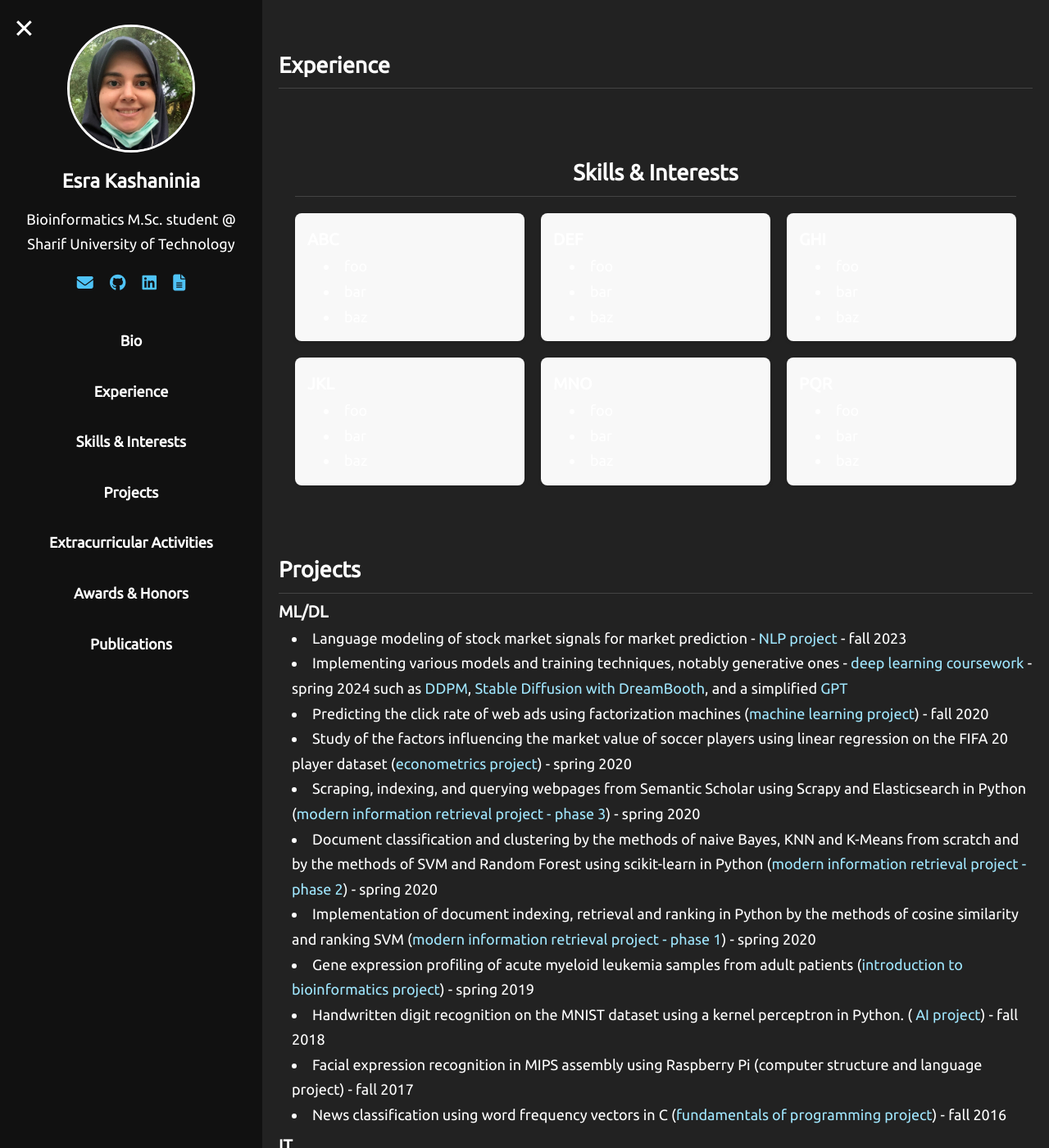
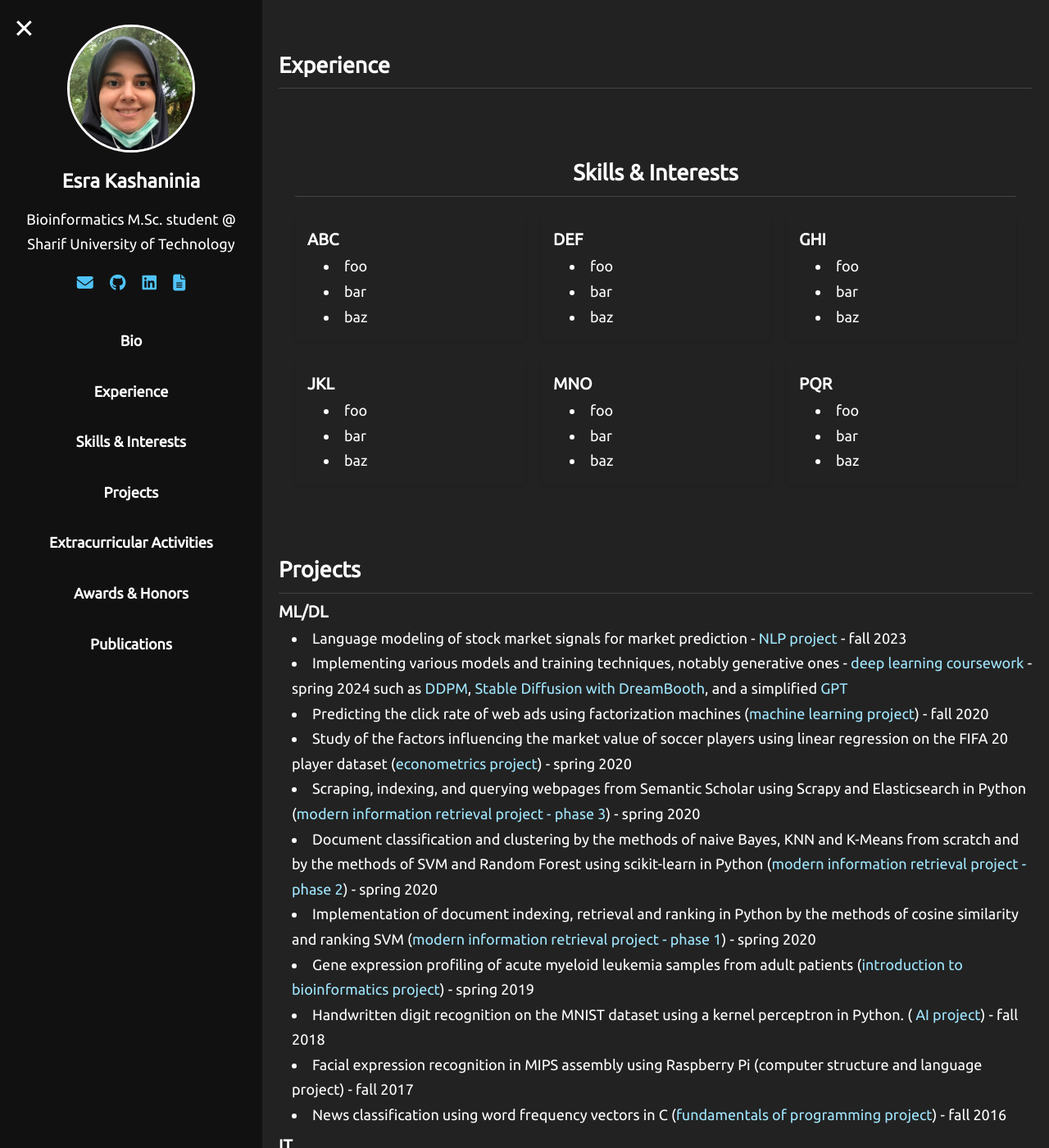
Before and after one commit to Esra-K/Esra-K.github.io, a Jekyll site: the page built from index.md, in a window 1280 px wide and 1400 px high, scrolled down 357 px. Shown: the whole window at 82% size. Built offline with Jekyll 4.4.1, drawn with Linux system fonts in a browser that asks for light colours.

Commit message:
added skills and interests grid - cont'd

```diff
--- a/assets/css/style.css
+++ b/assets/css/style.css
@@ -169,7 +169,7 @@ body,
 }
 
 .interests-grid > div {
-  background: #f8f8f8; /* optional for visual separation */
+  /* background: #f8f8f8;  optional for visual separation */
   padding: 15px;
   border-radius: 8px;
   box-shadow: 0 2px 4px rgba(0, 0, 0, 0.1);
```
